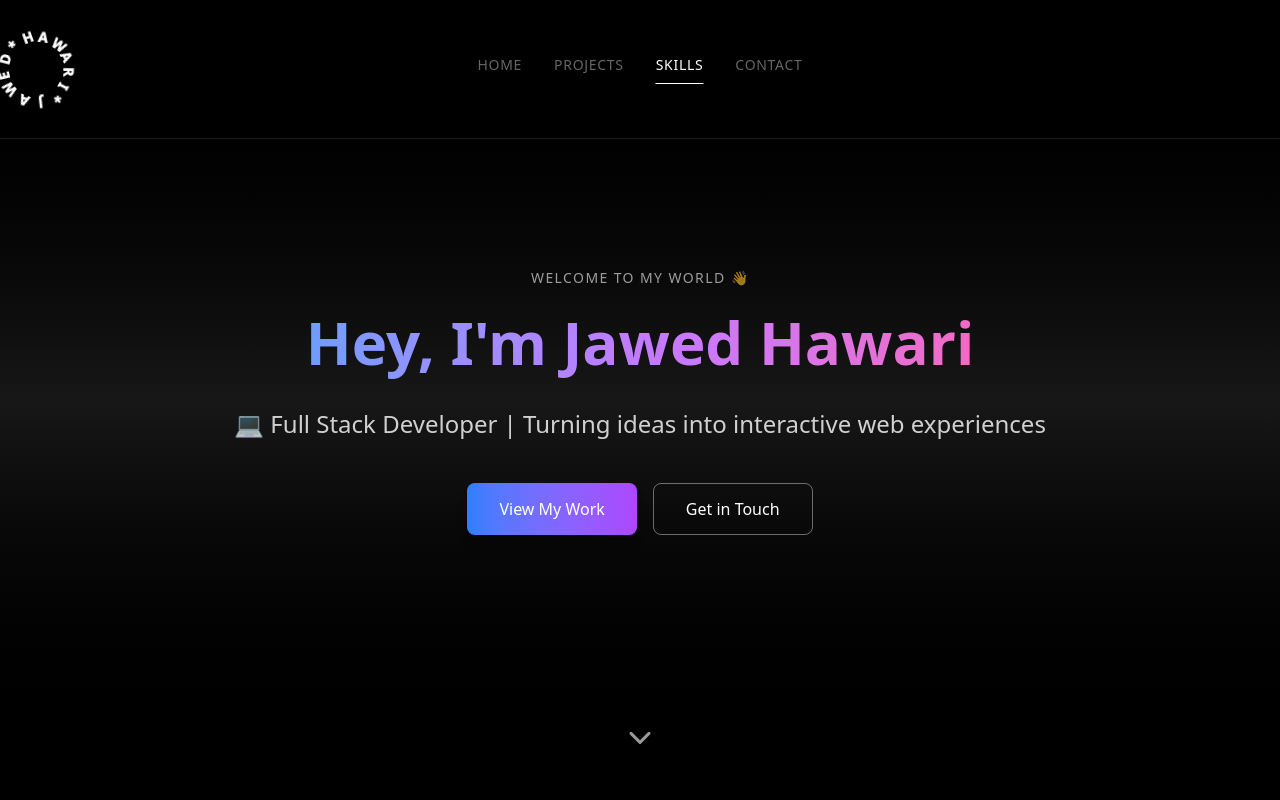
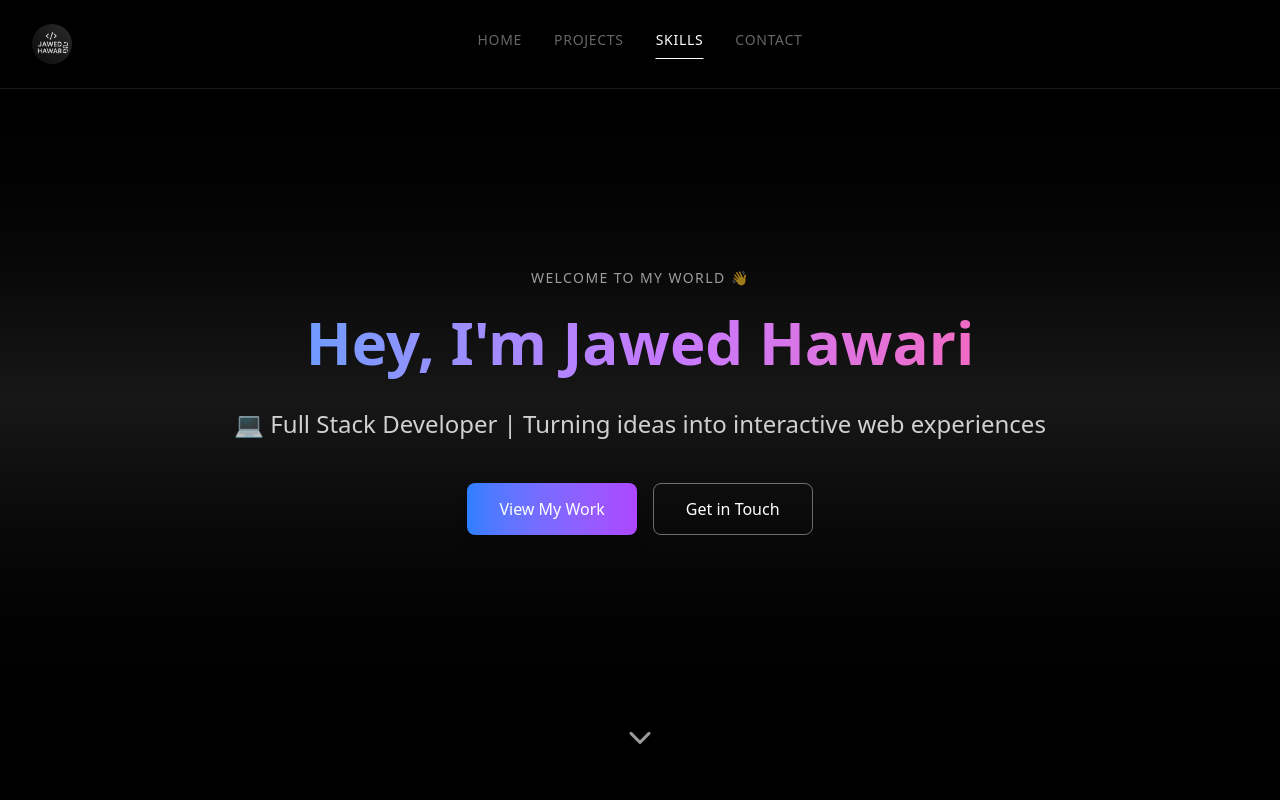
Before and after one commit to hawarijawed/Portfolio, a React (Vite) app: page / in a window 1280 px wide. Shown: the top 800 px of the page. Built offline with nearby package versions, Linux system fonts and the light colour scheme.

Commit message:
Updating logo

```diff
--- /dev/null
+++ b/src/assets/assets.js
@@ -0,0 +1,5 @@
+import Logo from './Logo.png';
+
+export const assets = {
+    Logo
+}
--- a/src/component/Navbar.jsx
+++ b/src/component/Navbar.jsx
@@ -2,7 +2,8 @@ import { useState } from 'react';
 import { Menu, X } from 'lucide-react';
 import { Sheet, SheetContent, SheetTrigger, SheetTitle, SheetDescription } from './ui/sheet';
 import CircularText from './CircularText';
-
+import { assets } from '../assets/assets';
+// import logo from '../assets/logo'
 const Navbar = ({ activeSection }) => {
   const [isOpen, setIsOpen] = useState(false);
   const sections = ['home', 'projects', 'skills', 'contact'];
@@ -23,11 +24,7 @@ const Navbar = ({ activeSection }) => {
             onClick={() => scrollToSection('home')}
             className="text-white tracking-wider cursor-pointer z-10"
           >
-            <CircularText text="*JAWED*HAWARI"
-              radius = {window.innerWidth < 600 ? 40 : 30}          // bigger radius → wider circle
-              fontSize="xs"         // Tailwind text size: xs, sm, base, lg, xl
-              spinDuration={15}
-              onHover="speedUp" />
+            <img src={assets.Logo} alt="logo" className='w- h-10 rounded-3xl' />
           </button>
 
           {/* Desktop Navigation */}
```
Also changed, not shown: src/assets/Logo.png (added).
